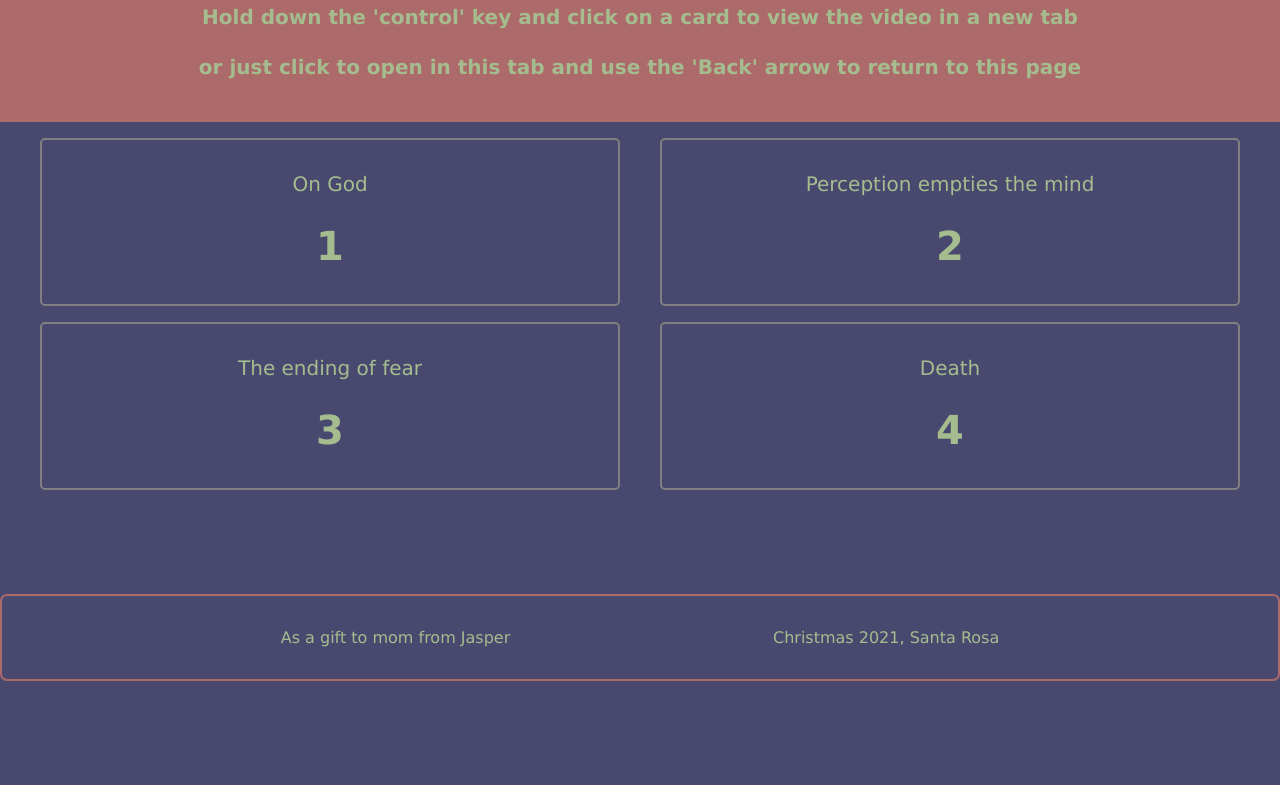
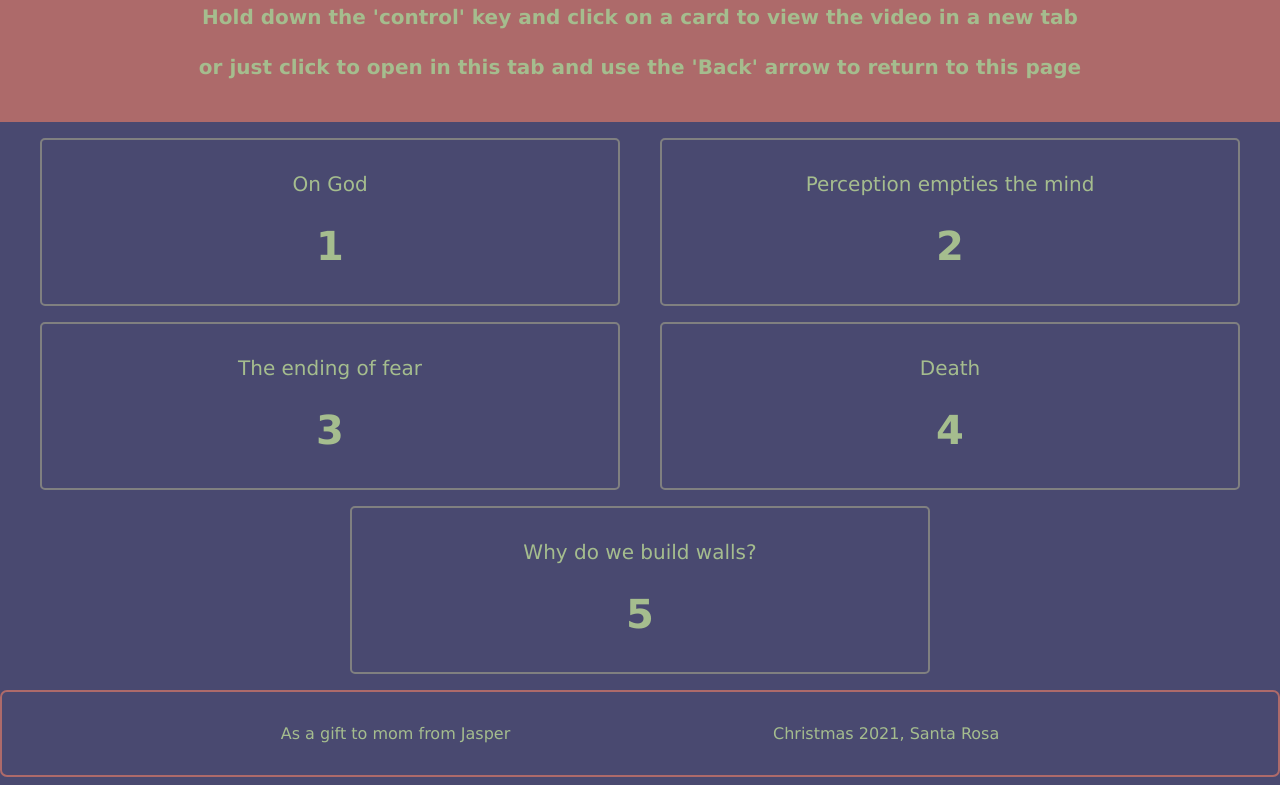
Before and after one commit to jasperoudemans/forMom, a plain HTML site: page index.html in a window 1280 px wide. Shown: the part 111-896 px from the top of the page. Before the commit the page ends 800 px from the top, so only its background shows below. Drawn offline with Linux system fonts and the light colour scheme.

Commit message:
added why do we build walls?

```diff
--- a/index.html
+++ b/index.html
@@ -44,6 +44,11 @@
           <h1>4</h1></a
         >
       </div>
+      <div class="container">
+        <a class="video" href="https://www.youtube.com/watch?v=kosnGgGRQjs&list=PL4Ytt3zN3k4SvKj762thd99jH-fWG6SGC&index=52w"
+          >Why do we build walls?
+          <h1>5</h1></a
+        >
     </main>
 
     <div class="parent">
```
